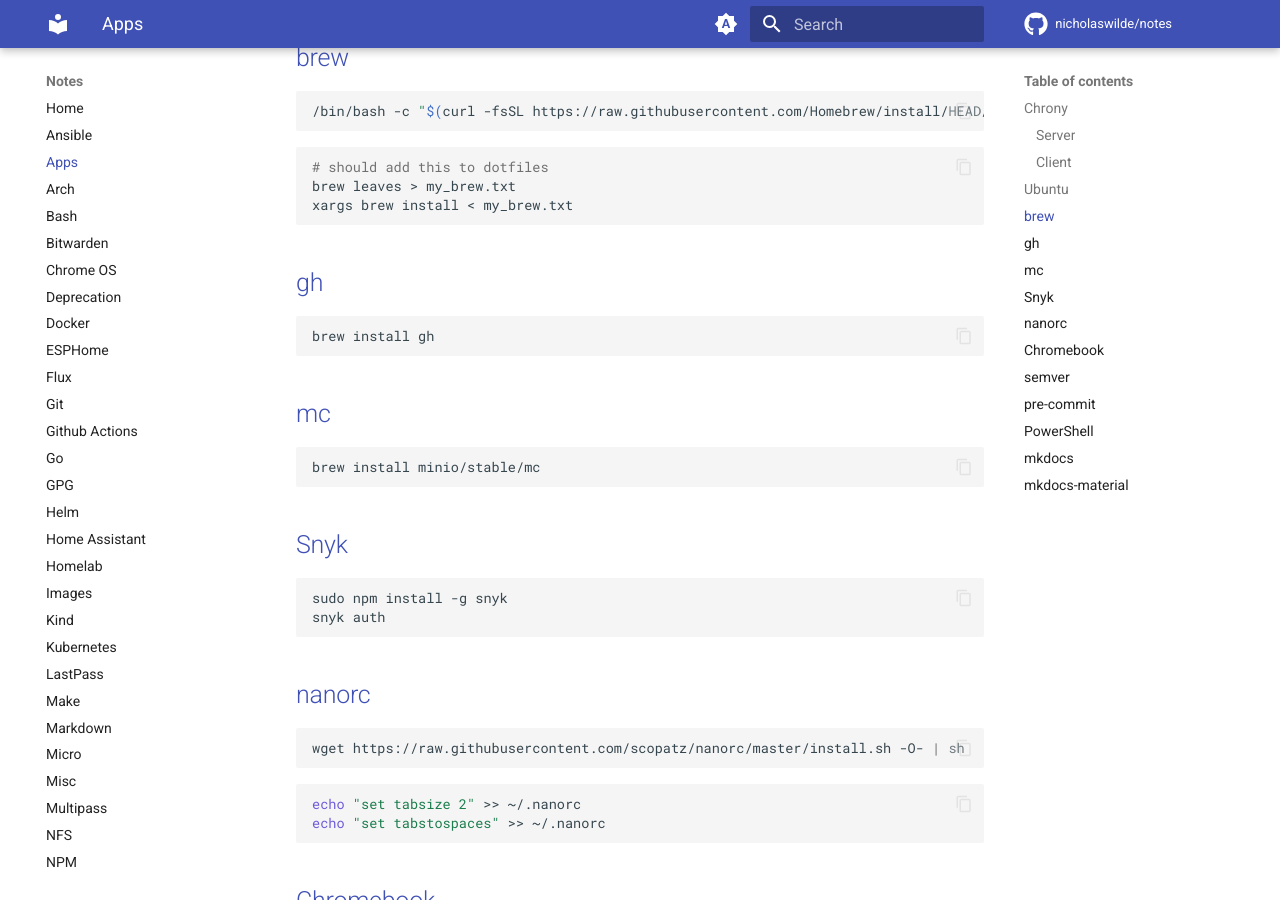
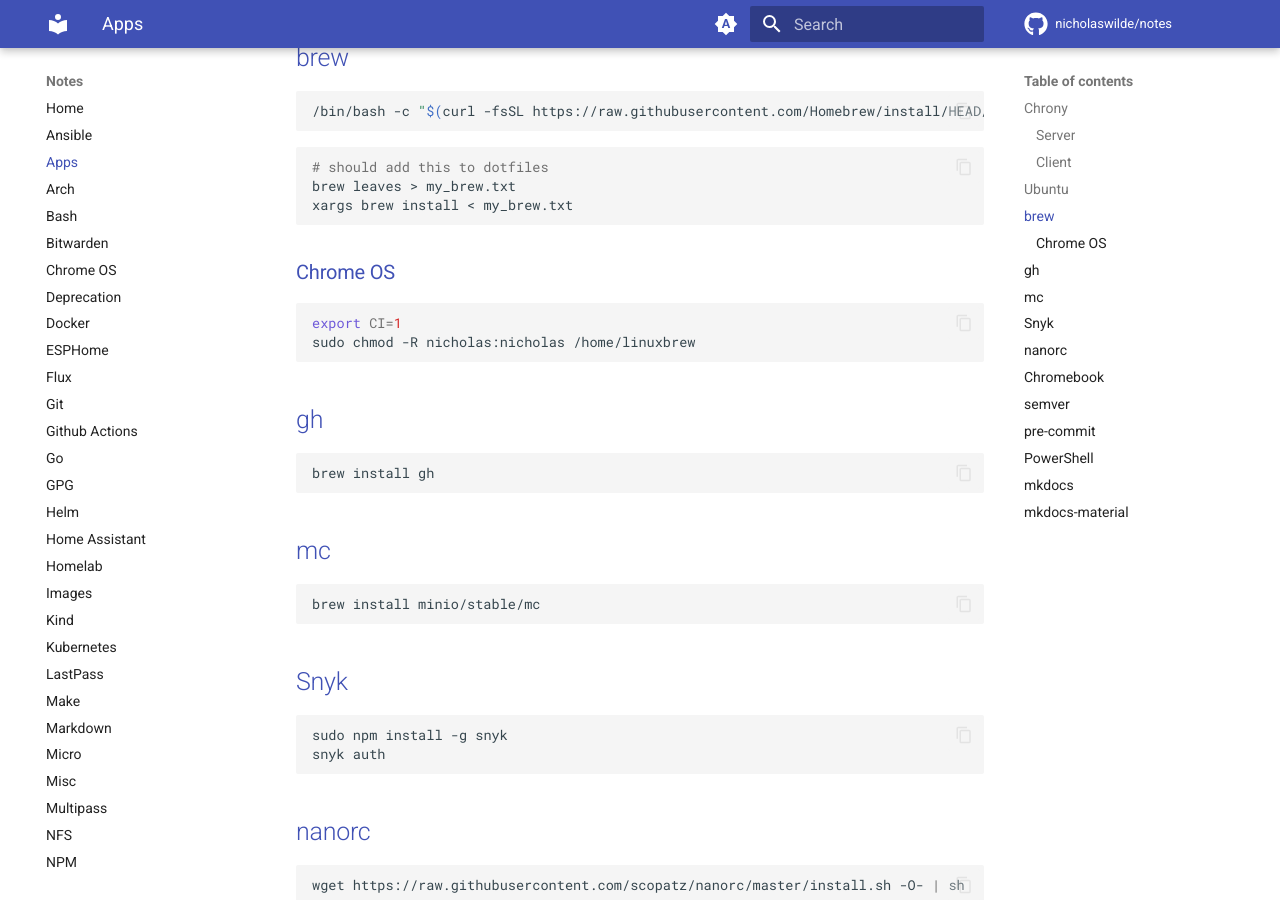
Before and after one commit to nicholaswilde/notes, an MkDocs documentation site: the page built from docs/apps.md, in a window 1280 px wide and 900 px high, scrolled down 1477 px. Built offline with MkDocs 1.6.1 and Material for MkDocs 9.7.7, drawn with Linux system fonts in a browser that asks for light colours; comment, search, counter and statistics services are not loaded.

Commit message:
Update apps.md

````diff
--- a/docs/apps.md
+++ b/docs/apps.md
@@ -80,6 +80,13 @@
 # should add this to dotfiles
 brew leaves > my_brew.txt
 xargs brew install < my_brew.txt
+```
+
+### [Chrome OS][2]
+
+```shell
+export CI=1
+sudo chmod -R nicholas:nicholas /home/linuxbrew
 ```
 
 ## [gh](https://github.com/cli/cli)
````
Also changed, not shown: other parts of docs/apps.md (+2 -0 lines).
